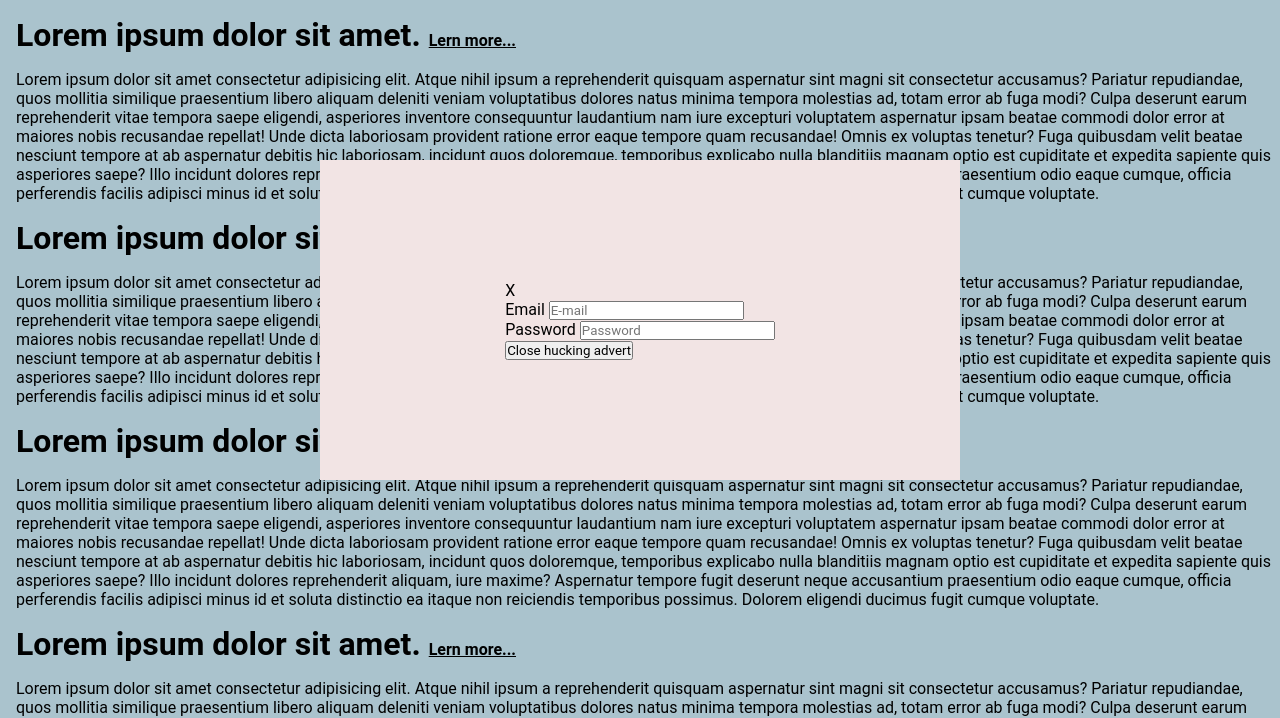
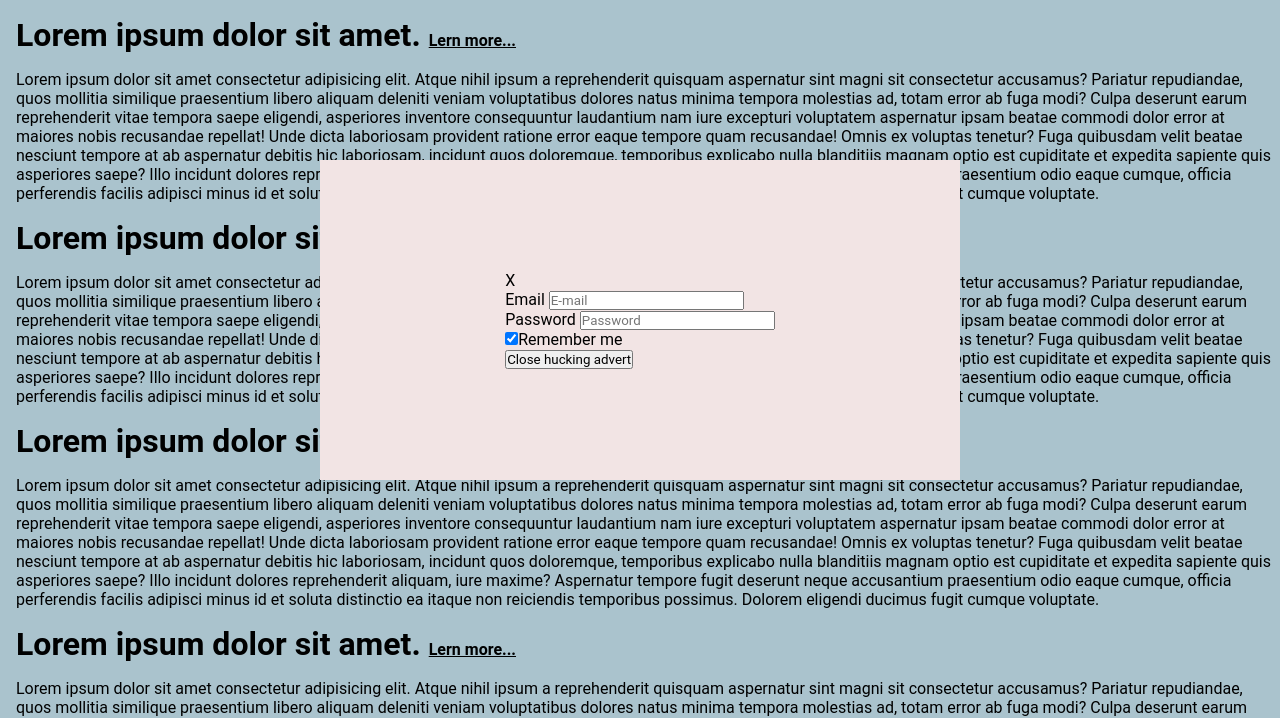
Before and after one commit to Alex43961/Project-14, a website: page project/index.html in a window 1280 px wide. Shown: the part 80-798 px from the top of the page. Drawn offline with Linux system fonts and the light colour scheme.

Commit message:
add styles

```diff
--- a/project/index.html
+++ b/project/index.html
@@ -26,6 +26,10 @@
 				<label for="passvord">Password</label>
 				<input class="modal-form__input" type="password" placeholder="Password" />
 			</fieldset>
+			<div class="checkbox">
+				<p><input type="checkbox" name="c2" checked="checked" />Remember me</p>
+			</div>
+
 			<div class="button-wrapper">
 				<button class="button">Close hucking advert</button>
 			</div>
```
